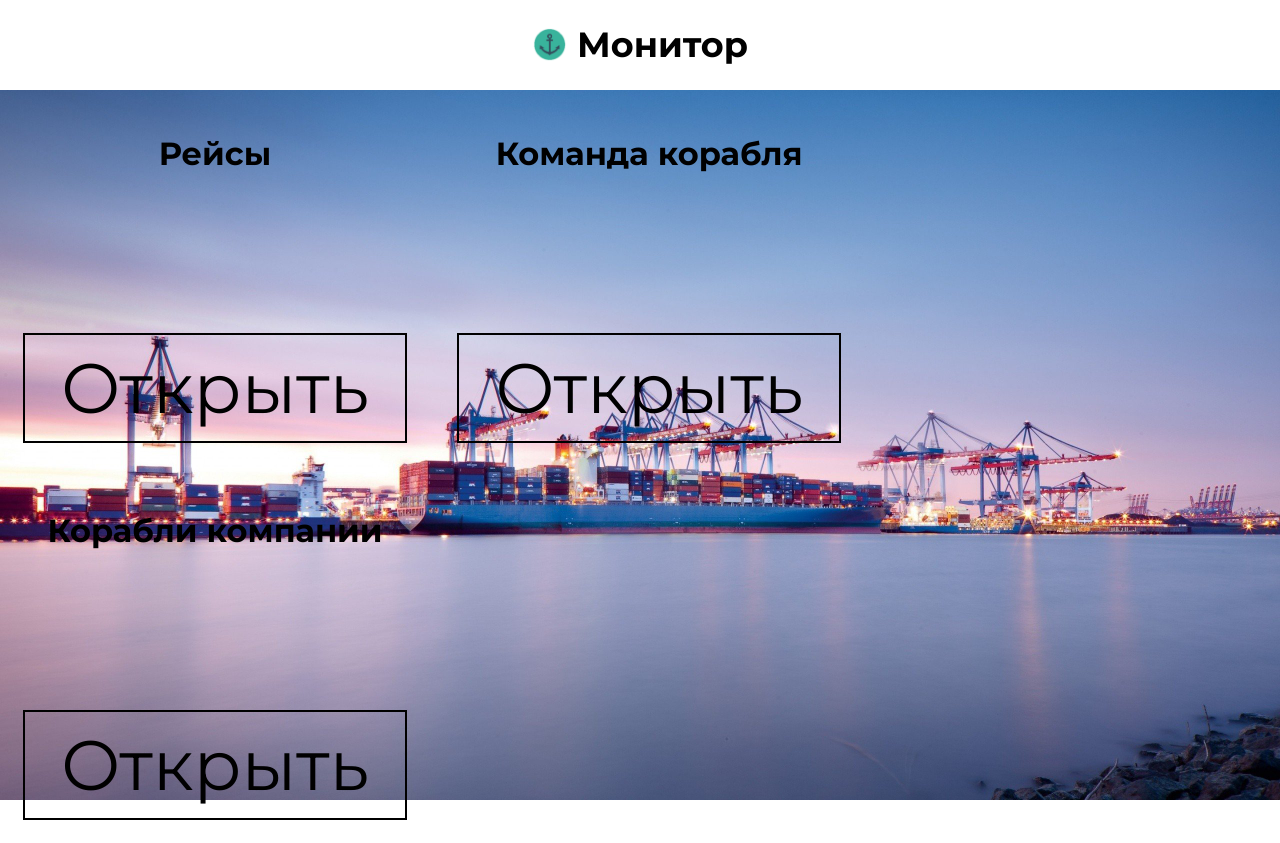
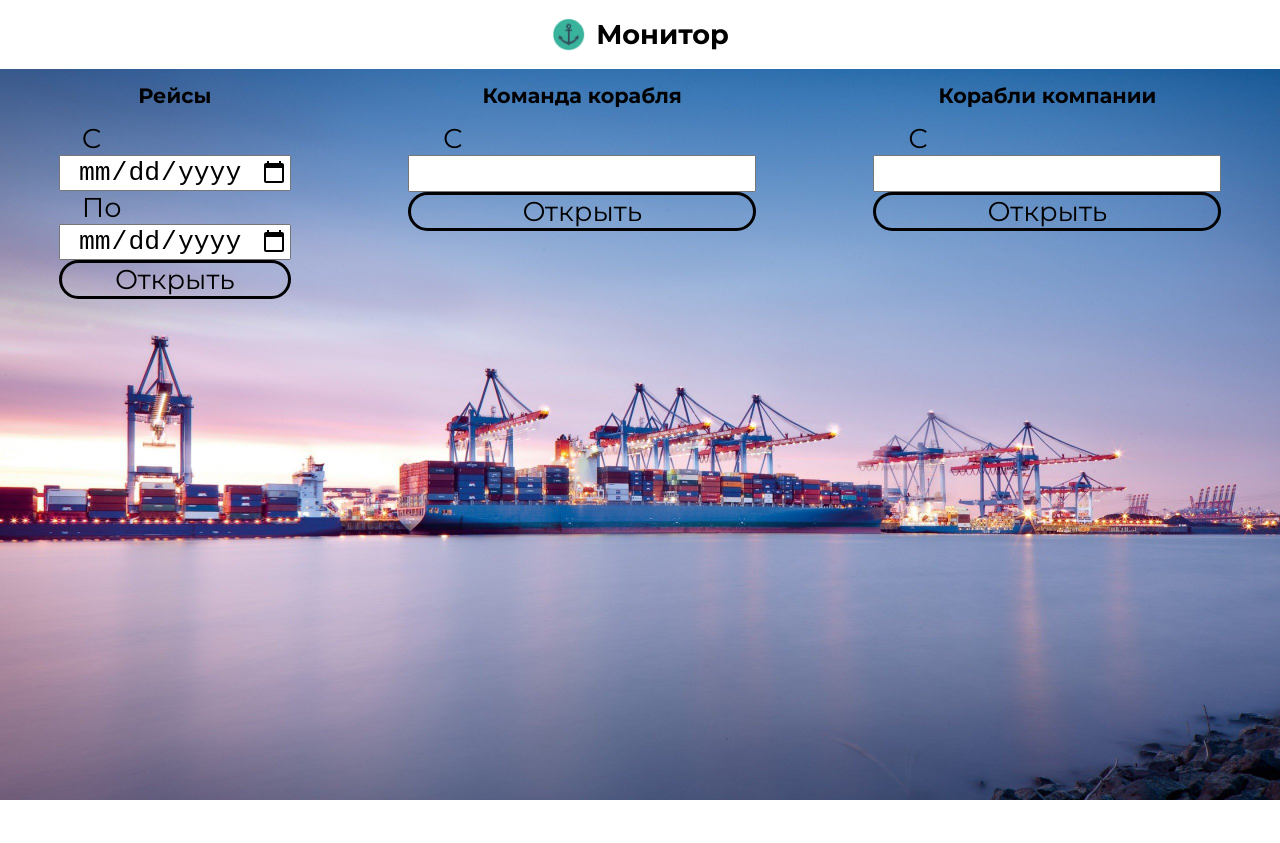
Before and after one commit to Sh-Egor/BD, a plain HTML site: page index.html in a window 1280 px wide. After the commit the page ends 800 px from the top, so only its background shows below. Drawn offline with Linux system fonts and the light colour scheme.

Commit message:
add scalability(withou send data)

```diff
--- a/index.html
+++ b/index.html
@@ -17,17 +17,35 @@
             <h1>Монитор</h1>
         </div>
     </header>
+    <div id ="cnt">
         <div id = "block">
             <h1 id = "name">Рейсы</h1>
+            <span id = "in">
+                С
+                <input id = "date" type = "date">
+            </span>
+            <span id = "in">
+                По
+                <input id = "date" type = "date">
+            </span>
             <span id="monitor" class = "search">Открыть</span>
         </div>
         <div id = "block">
             <h1 id = "name">Команда корабля</h1>
+            <span id = "in">
+                    С
+                    <input id = "date">
+            </span>
             <span id="staff" class = "search">Открыть</span>
         </div>
         <div id = "block">
             <h1 id = "name">Корабли компании</h1>
+            <span id = "in">
+                    С
+                    <input id = "date">
+            </span>
             <span id="ships" class = "search">Открыть</span>
+        </div>
     </div>
     <!-- <script src="https://ajax.googleapis.com/ajax/libs/jquery/3.4.1/jquery.min.js"></script> -->
     <script src="scripts/main.js"></script>
--- a/index.js
+++ b/index.js
@@ -60,7 +60,6 @@ app.get('/getShData', (req,res) =>{
     SELECT ship.brand, ship.name, ship.capacity FROM
     ship LEFT JOIN companies ON ship.company_id = companies.id;
     `, (error,result) =>{
-        console.log(result);
         res.json(result);
     });
 });
--- a/public/scripts/monitor.js
+++ b/public/scripts/monitor.js
@@ -15,7 +15,7 @@ document.addEventListener('DOMContentLoaded', () => {
 function uploadData(data, placeForData) {
     hd = ``;
     data.then(anotherData=>{
-        hd = `<table>
+        hd = `<table id = "cnt">
             <thead>
                 <tr>
                     <td> Статус </td>
--- a/public/style/main.css
+++ b/public/style/main.css
@@ -5,7 +5,7 @@ body {
     margin: 0;
     padding: 0;
     font-family: 'Montserrat', sans-serif;
-    height: 100vh;
+    height: 51vw;
 }
 
 header {
@@ -16,7 +16,7 @@ header {
 }
 
 header h1 {
-    font-size: 35px;
+    font-size: calc(0.5em + 1.5vw);
 }
 
 #head_wrap {
@@ -26,37 +26,62 @@ header h1 {
 
 .search {
     display: block;
-    padding: 10px;
-    font-size: 70px;
-    border: 2px solid black;
-    /* width: 20%; */
+    padding: auto;
+    font-size: calc(0.5em + 1.5vw);
+    border: 3px solid black;
+    border-radius: 25px;
+    width: auto;
     text-align: center;
     margin: auto;
-    margin-top: 20vh;
+    margin-top: auto;
     cursor: pointer;
     /* transition: all .5s ease-in-out; */
 }
 
-.search:hover {
-    color: black;
-    transition: all .5s ease-in-out;
-}
 
 #block{
     display: inline-block;
-    width: 30%;
+    width: auto;
     /* transition: all .5s ease-in-out; */
-    padding: 23px;
+    padding: auto;
+    margin-left: auto;
+    margin-right: auto;
 }
 #block:hover{
-    color:white;
+    /* color:white; */
+    border :calc(0.05em + 0.5vw) solid black;
+    border-radius: 25px;
     border-color: white;
     transition: all .5s ease-in-out
 }
 #block:hover .search{
-    border-color: white;
-    /* transition: all .5s ease-in-out */
+    border-color: rgb(17, 117, 163);
+    background-color: rgb(26, 163, 226);
+    transition: all .5s ease-in-out;
 }
+
 #name{
     text-align: center;
+    font-size: calc(0.5em + 1vw);
 }
+
+#date{
+    display: flex;
+    text-align: center;
+    cursor: pointer;
+    font-size: calc(0.5em + 1vw);
+    margin-left: auto;
+    margin-right: auto;
+}
+#in{
+    font-size: calc(0.5em + 1.5vw);
+    display: inline;
+    text-align: center;
+    align-self: center;
+    margin-left: 10%;
+}
+#cnt{
+    display: flex;
+    margin-left: auto;
+    margin-right: auto;
+}
--- a/public/style/monitor.css
+++ b/public/style/monitor.css
@@ -16,14 +16,22 @@ header {
 }
 
 header h1 {
-    font-size: 35px;
+    font-size: calc(1em + 1vw);
 }
 
 #head_wrap {
     display: flex;
     align-items: center;
 }
+#cnt{
+    display: block;
+    font-size: calc(0.05em + 1vw);
+    width: 100%;
+    margin-left: auto;
+    margin-right: auto;
+}
 table {
+    /* display: list-item; */
     width: 100%;
     border-collapse: separate;
     border-spacing: 4px;
--- a/public/style/ships.css
+++ /dev/null
@@ -1,48 +0,0 @@
-body {
-    background-image: url(../media/background.png);
-    background-size: cover;
-    background-repeat: no-repeat;
-    margin: 0;
-    padding: 0;
-    font-family: 'Montserrat', sans-serif;
-    height: 100vh;
-}
-
-header {
-    display: flex;
-    align-items: center;
-    justify-content: space-around;
-    background-color: white;
-}
-
-header h1 {
-    font-size: 35px;
-}
-
-#head_wrap {
-    display: flex;
-    align-items: center;
-}
-table {
-    width: 100%;
-    border-collapse: separate;
-    border-spacing: 4px;
-    text-align: center;
-}
-table thead tr {
-    color: #ffffff;
-    font-weight: bold;
-}
-table thead tr td {
-    border-radius: 4px 4px 0 0;
-    background: #2e82c3;
-}
-table tbody tr td {
-    border: 1px solid #2e82c3;
-    border-radius: 4px;
-    background: #cbdfef;
-}
-table tbody tr td:hover {
-    background: #a2c3dd;
-    transition-duration: 0.2s;
-}
--- a/public/style/staff.css
+++ /dev/null
@@ -1,48 +0,0 @@
-body {
-    background-image: url(../media/background.png);
-    background-size: cover;
-    background-repeat: no-repeat;
-    margin: 0;
-    padding: 0;
-    font-family: 'Montserrat', sans-serif;
-    height: 100vh;
-}
-
-header {
-    display: flex;
-    align-items: center;
-    justify-content: space-around;
-    background-color: white;
-}
-
-header h1 {
-    font-size: 35px;
-}
-
-#head_wrap {
-    display: flex;
-    align-items: center;
-}
-table {
-    width: 100%;
-    border-collapse: separate;
-    border-spacing: 4px;
-    text-align: center;
-}
-table thead tr {
-    color: #ffffff;
-    font-weight: bold;
-}
-table thead tr td {
-    border-radius: 4px 4px 0 0;
-    background: #2e82c3;
-}
-table tbody tr td {
-    border: 1px solid #2e82c3;
-    border-radius: 4px;
-    background: #cbdfef;
-}
-table tbody tr td:hover {
-    background: #a2c3dd;
-    transition-duration: 0.2s;
-}
```
Lines whose indentation alone changed are shown as unchanged.
